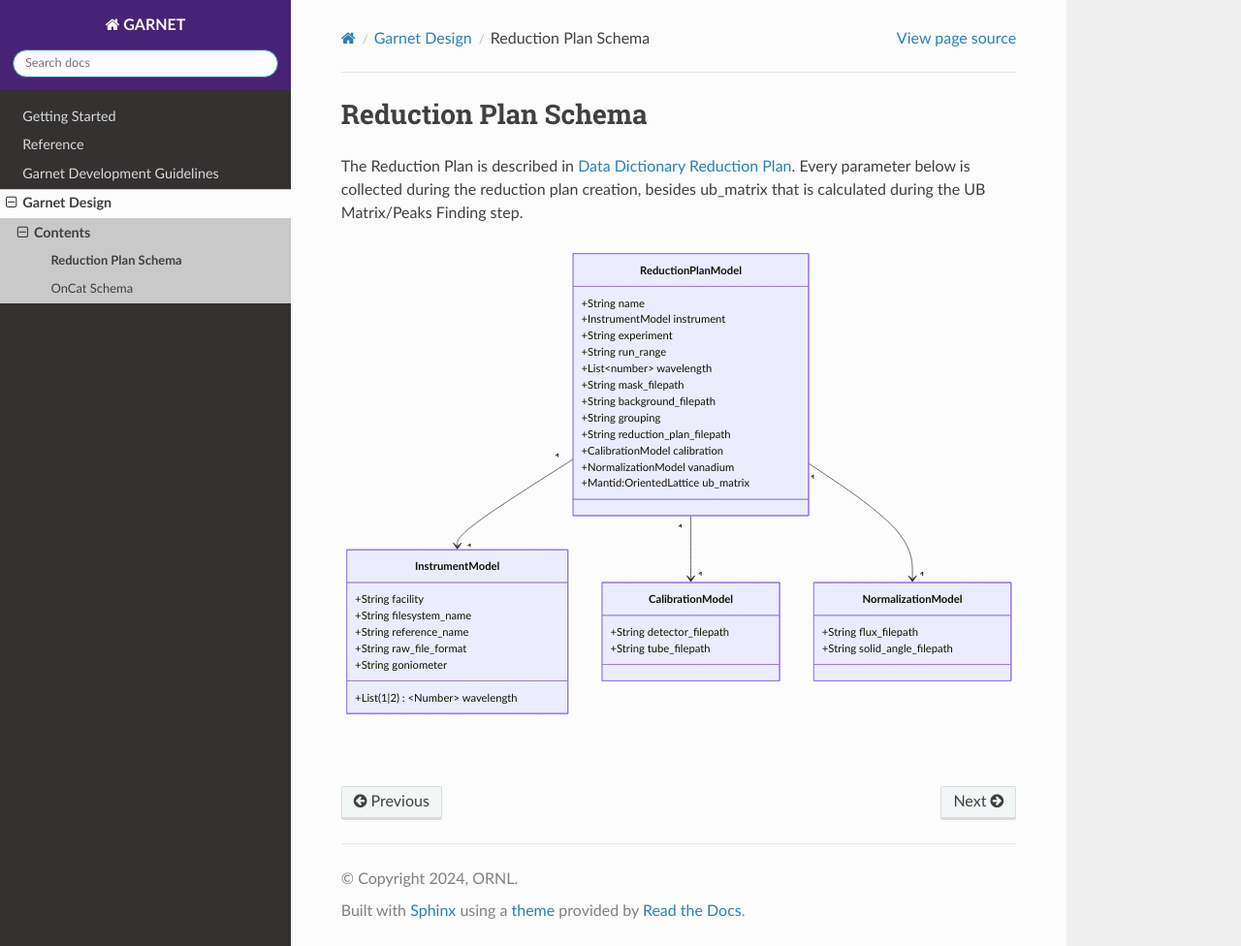
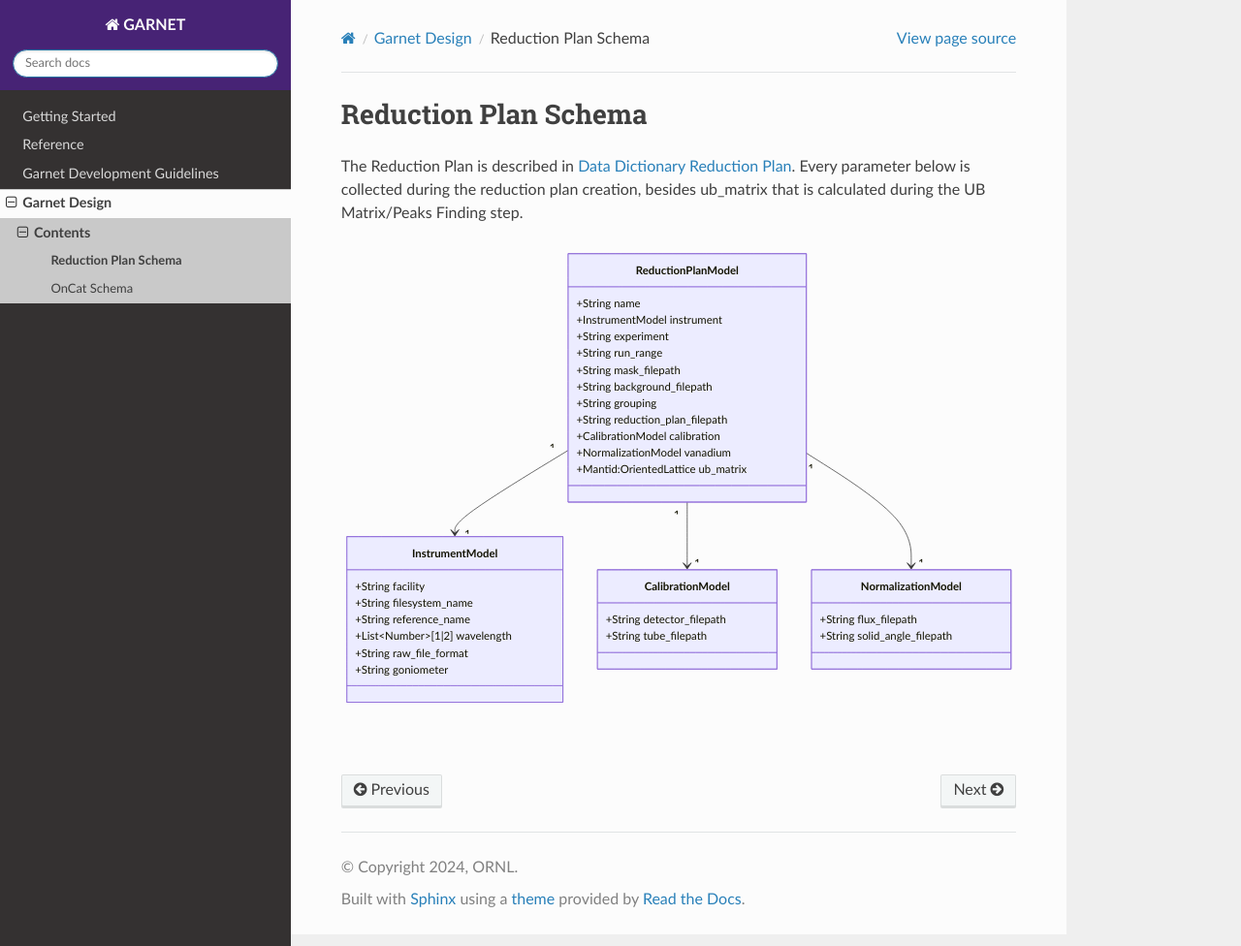
Before and after one commit to neutrons/garnet, a Sphinx documentation site: the page built from docs/source/design/reduction_plan.rst, in a window 1280 px wide and 976 px high. Shown: the whole window at 97% size. Built offline with Sphinx 7.4.7 and the Read the Docs theme 2.0.0, drawn with Linux system fonts in a browser that asks for light colours; the version number could not be read and is left out.

Commit message:
schemas updated

```diff
--- a/docs/source/design/oncat.rst
+++ b/docs/source/design/oncat.rst
@@ -29,7 +29,7 @@ Related APIS:
         +String facility
         +String filesystem_name
         +String reference_name
-        +List(1|2)~Number~ wavelength
+        +List~Number~[1|2] wavelength
         +String raw_file_format
         +String goniometer
     }
--- a/docs/source/design/reduction_plan.rst
+++ b/docs/source/design/reduction_plan.rst
@@ -16,7 +16,6 @@ Every parameter below is collected during the reduction plan creation, besides u
         +InstrumentModel instrument
         +String experiment
         +String run_range
-        +List~number~ wavelength
         +String mask_filepath
         +String background_filepath
         +String grouping
@@ -25,18 +24,21 @@ Every parameter below is collected during the reduction plan creation, besides u
         +NormalizationModel vanadium
         +Mantid:OrientedLattice ub_matrix
     }
+
     class InstrumentModel{
         +String facility
         +String filesystem_name
         +String reference_name
-        +List(1|2)~Number~ wavelength
+        +List~Number~[1|2] wavelength
         +String raw_file_format
         +String goniometer
     }
+
     class CalibrationModel{
         +String detector_filepath
         +String tube_filepath
     }
+
     class NormalizationModel{
         +String flux_filepath
         +String solid_angle_filepath
```
